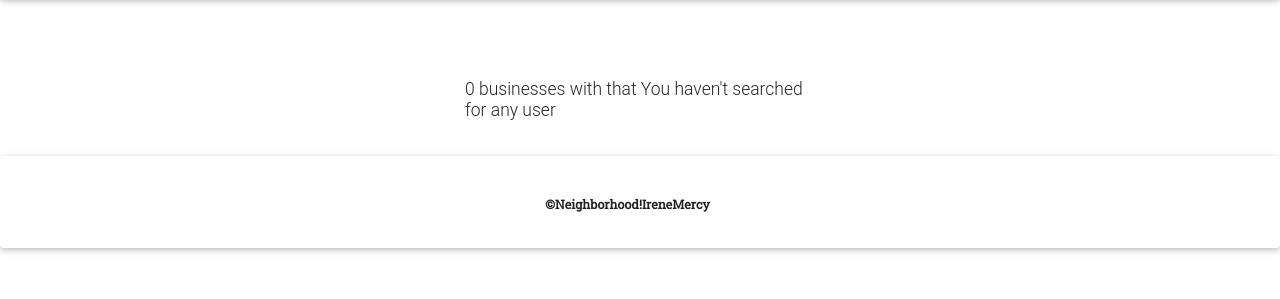
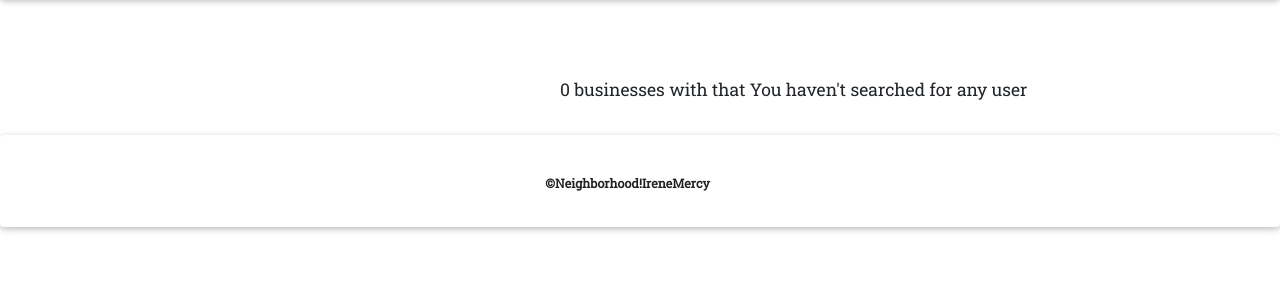
Before and after one commit to IreneMercy/NextDoor, a Django app: page /search/ in a window 1280 px wide. Shown: the part 58-357 px from the top of the page. Run offline with Django 3.2, Linux system fonts and the light colour scheme; some libraries are stand-ins or nearby versions.

Commit message:
add search template to display searched businesses

```diff
--- a/neighboor/templates/search.html
+++ b/neighboor/templates/search.html
@@ -4,38 +4,23 @@
 {% block content %}
 <br><br>
 <br><br>
-<div class="container ">
+<div class="container content">
   <div class="row">
-    <div class="col-md-4"></div>
-    <div class="col-md-4">
-      <!-- {% if posts %} -->
+    <div class="col-md-5"></div>
+    <div class="col-md-7">
+      {% if searched_business %}
       <div class="post">
-            <img class="rounded-circle account-profile" src="{{ user.profile.image.url }}" alt="user">
-            <div class="media-container">
-              <h2 class="account-header">{{user.username}}</h2>
-              <p class="text-info">{{user.email}}</p>
-            </div>
+            <img class="rounded-circle account-profile ml-5" src="{{ user.profile.image.url }}" alt="user" width="50px" height="50px">
+            <h3 class="ml-5">{{user.username}}</h3>
+              <div class="media-container">
+                <h4 class="account-header dark-text mt-3">{{searched_business.name}}</h4>
+                <h5 class="lime-text"><strong>Email :{{searched_business.email}}</strong></h5>
+              </div>
       </div>
-      <!-- {% else %} -->
+      {% else %}
         <h3>0 businesses with that  {{message}}</h3>
-      <!-- {% endif %} -->
+      {% endif %}
     </div>
   </div>
-  <div class="row">
-    <!-- {% if posts %} -->
-      <!-- {% for post in posts %} -->
-        <div class="col-md-4">
-          <div class="card">
-            <div class="card-body">
-              <h2>{{post.author}}</h2>
-              <img src="{{post.image.url}}" alt="posts">
-              <p class="mt-3">{{post.caption}}</p>
-              <p>Posted {{post.created_date|timesince}} ago</p>
-            </div>
-          </div>
-        </div>
-      <!-- {% endfor %} -->
-      <!-- {% endif %} -->
   </div>
-</div>
 {% endblock %}
```
